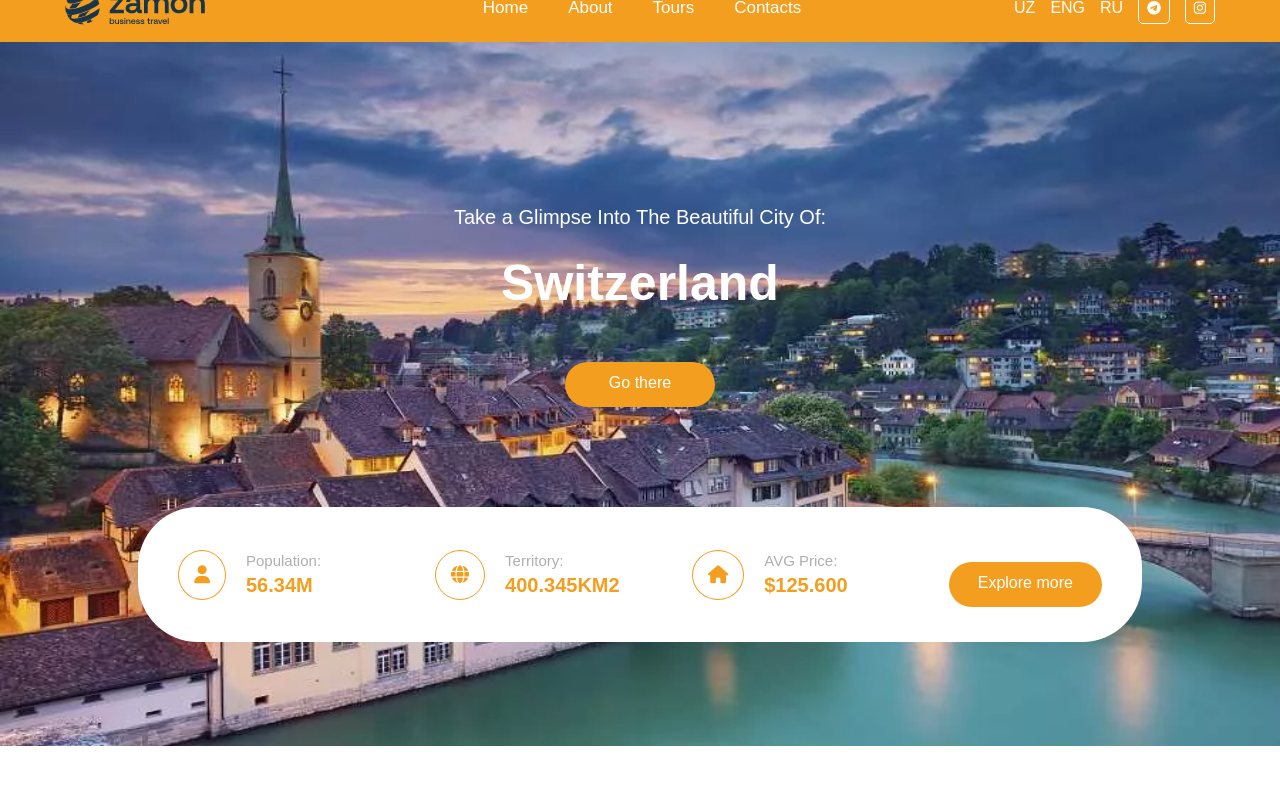
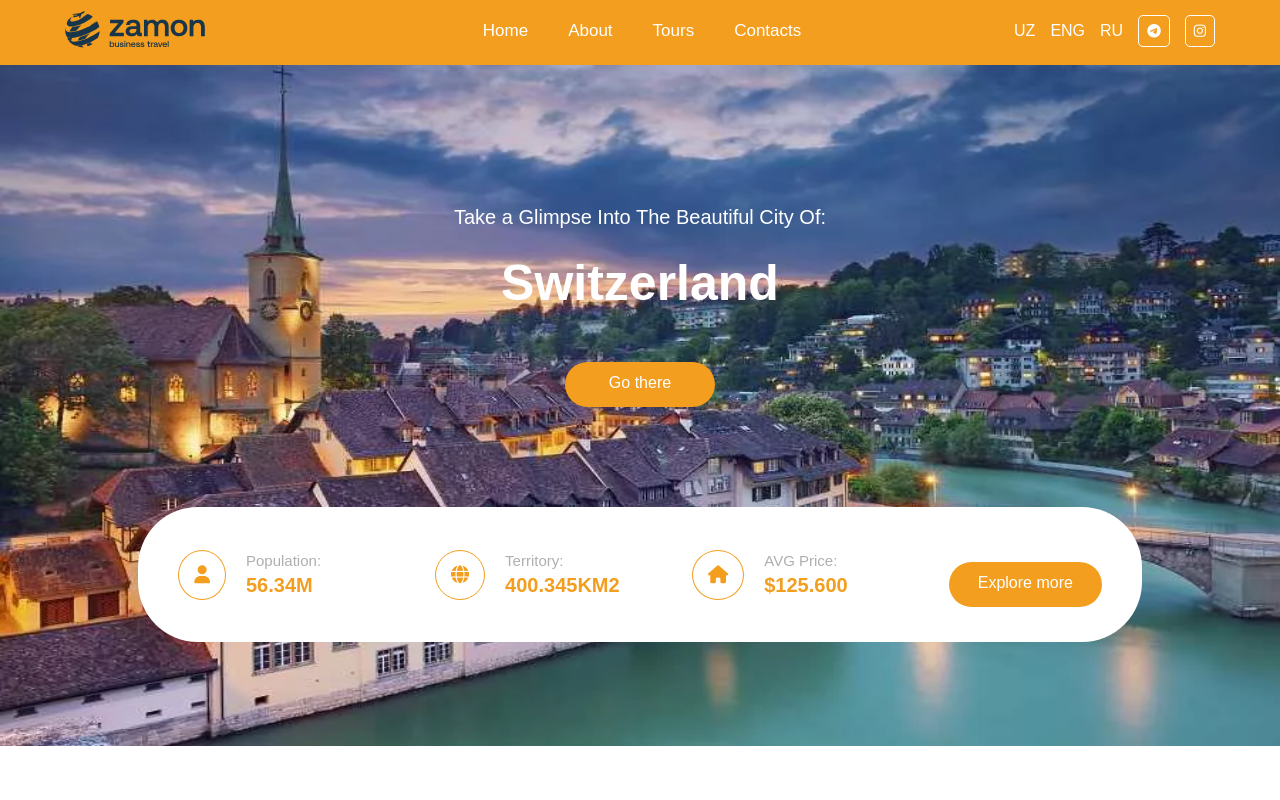
Before and after one commit to dekanovaa/Business_taour, a React (Vite) app: page / in a window 1280 px wide. Shown: the top 800 px of the page. Built offline with nearby package versions, Linux system fonts and the light colour scheme.

Commit message:
cfvegrbefw

```diff
--- a/src/Components/Navbar/Navbar.css
+++ b/src/Components/Navbar/Navbar.css
@@ -28,6 +28,7 @@
     left: 0;
     right: 0;
     z-index: 20;
+    padding-top: 45px;
 
 }
 
```
